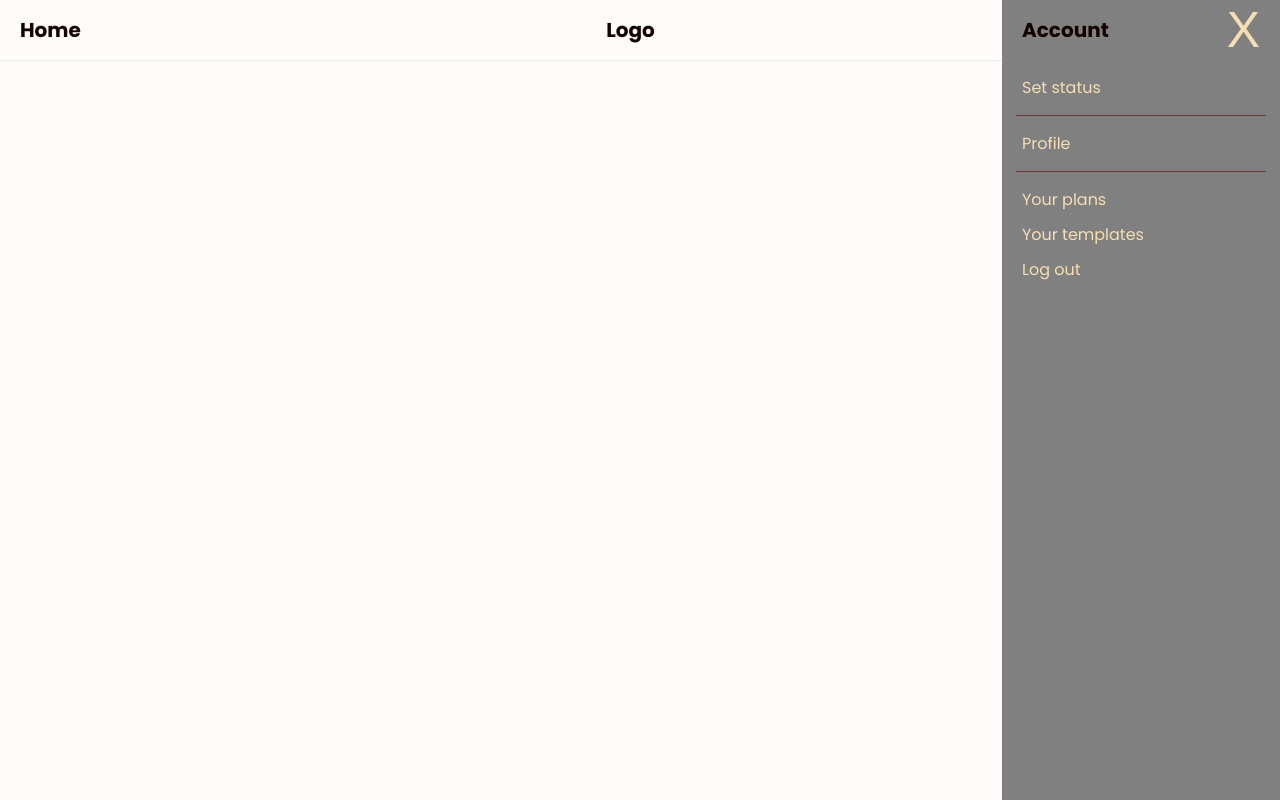
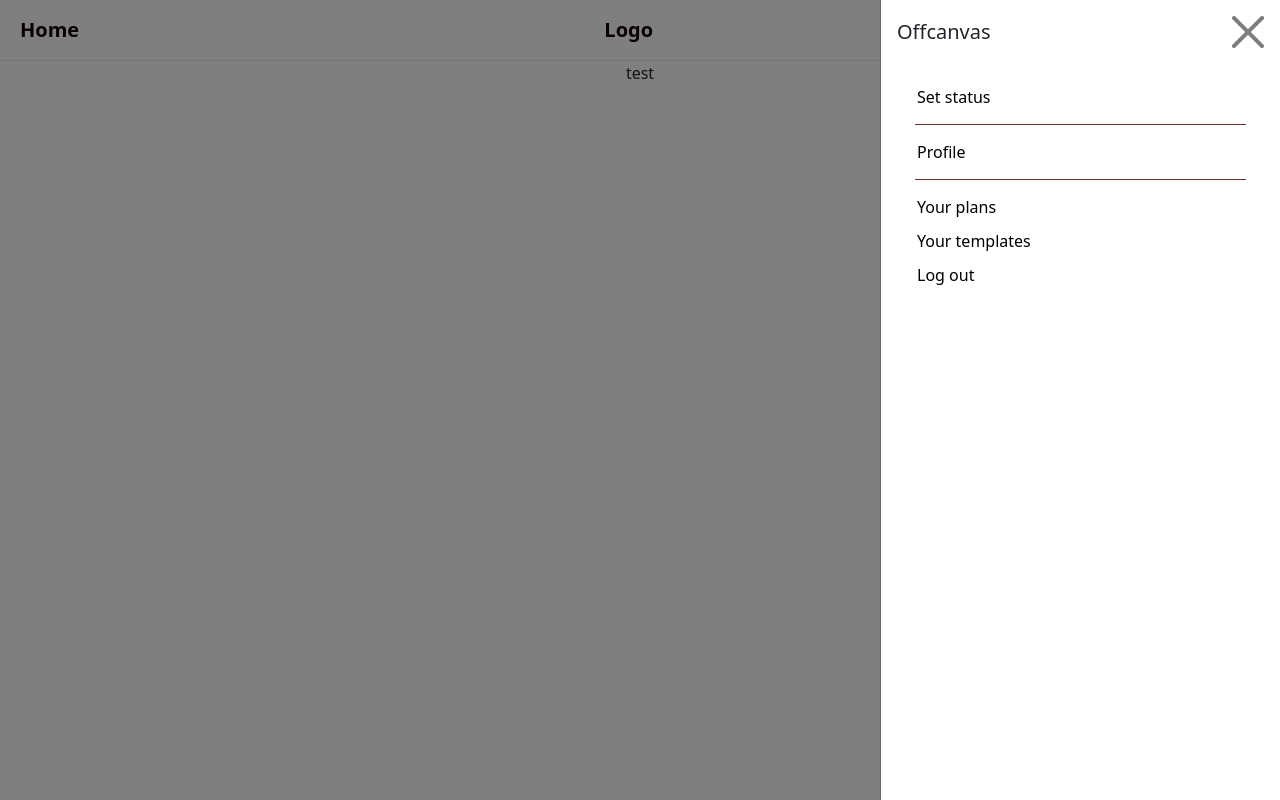
Before and after one commit to bloopgoop/planning-app, a React (Create React App) app in the folder frontend/: page / in a window 1280 px wide. Both pictures are taken after a click on the button "Account". Built offline with nearby package versions, Linux system fonts and the light colour scheme.

Commit message:
add bootstrap offcanvas to nav

```diff
--- a/frontend/package.json
+++ b/frontend/package.json
@@ -6,7 +6,9 @@
     "@testing-library/jest-dom": "^5.17.0",
     "@testing-library/react": "^13.4.0",
     "@testing-library/user-event": "^13.5.0",
+    "bootstrap": "^5.3.2",
     "react": "^18.2.0",
+    "react-bootstrap": "^2.9.0",
     "react-dom": "^18.2.0",
     "react-scripts": "5.0.1",
     "web-vitals": "^2.1.4"
--- a/frontend/src/components/App/App.css
+++ b/frontend/src/components/App/App.css
@@ -11,3 +11,7 @@ button {
   background: none;
   cursor: pointer;
 }
+
+.blur-content {
+  filter: blur(5px);
+}
--- a/frontend/src/components/App/App.js
+++ b/frontend/src/components/App/App.js
@@ -1,16 +1,16 @@
 import React from 'react';
-import Navbar from '../Navbar/Navbar';
 import './App.css';
-
+import Example from '../Navbar/Navbar';
 
 
 function App() {
+
   return(
     <>
-      <Navbar />
-      <div>
-
-      </div>
+        <Example />
+        <div className='container'>
+          test
+        </div>
     </>
 
   )
--- a/frontend/src/components/Navbar/AccountMenu.css
+++ b/frontend/src/components/Navbar/AccountMenu.css
@@ -8,20 +8,21 @@
     }
 }
 
-.account-menu-container {
+#account-menu-container {
     background-color: grey;
     position: absolute;
     top: 0;
-    height: 100%;
+    height: 100vh;
     width: calc(150px + 10%);
     animation-name: menu_slide;
     animation-duration: .3s;
     animation-fill-mode: forwards;
+    filter: blur(0px);
 }
 
 .account-item {
     display: block;
-    color: wheat;
+    color: black;
     padding: 5px 20px;
     text-align: left;
     text-decoration: none;
@@ -38,7 +39,6 @@
 
 
 .close-menu-button {
-    color: wheat;
     font-size: 50px;
     float: right;
 }
@@ -48,3 +48,9 @@
     border-bottom: 1px solid #6f3333;
     margin: 10px auto;
 }
+
+.blur {
+    filter: blur(1px);
+    cursor: pointer;
+    pointer-events: none;
+}
--- a/frontend/src/components/Navbar/Navbar.js
+++ b/frontend/src/components/Navbar/Navbar.js
@@ -1,14 +1,14 @@
 import React, { useState } from 'react';
 import './Navbar.css';
 import './AccountMenu.css';
+import Offcanvas from 'react-bootstrap/Offcanvas';
 
 
 export default function Navbar() {
-    const [isAccountMenuOpen, setIsAccountMenuOpen] = useState(false);
+    const [show, setShow] = useState(false);
 
-    function openAccountMenu() {
-        setIsAccountMenuOpen(true);
-    }
+    const handleClose = () => setShow(false);
+    const handleShow = () => setShow(true);
 
     return (
         <>
@@ -16,33 +16,26 @@ export default function Navbar() {
                 <div className='nav-item'><a href='#' data-item='Home'>Home</a></div>
                 <div className='nav-item'><a href='#'>Logo</a></div>
                 <div className='nav-item'>
-                    <button onClick={() => setIsAccountMenuOpen(true)}>
+                    <button onClick={handleShow}>
                         Account
                     </button>
                 </div>
             </nav>
-            {/* if menu is opened, render menu with the function to close it as a prop */}
-            {isAccountMenuOpen && <AccountMenu onClose={() => setIsAccountMenuOpen(false)}/>}
+            <AccountMenu handleClose={handleClose} show={show}/>
             <div className='linebreak'></div>
         </>
-
     )
 }
 
-function AccountMenu({ onClose }) {
+// Bootstrap Offcanvas component, pass in show and handleClose as props
+function AccountMenu({ show, handleClose }) {
     return (
-        <div className='account-menu-container'>
-            <div className='close-btn-container'>
-                <div className='nav-item'>
-                    <div>
-                        Account
-                    </div>
-                </div>
-                <button onClick={onClose} className='close-menu-button'>
-                    X
-                </button>
-            </div>
-
+      <>
+        <Offcanvas show={show} onHide={handleClose} placement='end'>
+          <Offcanvas.Header closeButton>
+            <Offcanvas.Title>Offcanvas</Offcanvas.Title>
+          </Offcanvas.Header>
+          <Offcanvas.Body>
               <a href='#' className='account-item'>Set status</a>
               <div className='menu-linebreak'></div>
               <a href='#' className='account-item'>Profile</a>
@@ -50,6 +43,8 @@ function AccountMenu({ onClose }) {
               <a href='#' className='account-item'>Your plans</a>
               <a href='#' className='account-item'>Your templates</a>
               <a href='#' className='account-item'>Log out</a>
-        </div>
-    )
+          </Offcanvas.Body>
+        </Offcanvas>
+      </>
+    );
   }
--- a/frontend/src/index.js
+++ b/frontend/src/index.js
@@ -1,6 +1,7 @@
 import React from 'react';
 import ReactDOM from 'react-dom/client';
 import './index.css';
+import 'bootstrap/dist/css/bootstrap.min.css';
 import App from './components/App/App';
 import reportWebVitals from './reportWebVitals';
 
```
Also changed, not shown: frontend/src/reportWebVitals.js (+5 -5 lines), 1 other file (tests, documents, lock files or other folders). Lines whose indentation alone changed are shown as unchanged.
